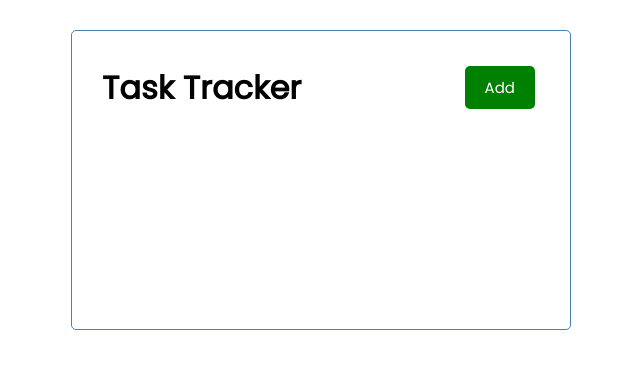
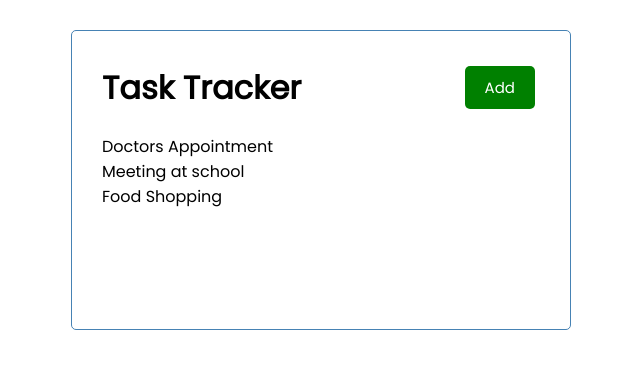
Before and after one commit to Antenor452/angular-crash-course, an Angular app: page / in a window 1280 px wide. Shown: the top 368 px of the page, without its empty margins (319-959 px from the left). Built offline with nearby package versions, Linux system fonts and the light colour scheme.

Commit message:
created task-item component

```diff
--- a/src/app/app.component.html
+++ b/src/app/app.component.html
@@ -1,3 +1,4 @@
 <div class="container">
   <app-header></app-header>
+  <app-tasks></app-tasks>
 </div>
--- a/src/app/app.module.ts
+++ b/src/app/app.module.ts
@@ -4,14 +4,16 @@
 import { AppComponent } from './app.component';
 import { HeaderComponent } from './components/header/header.component';
 import { ButtonComponent } from './components/button/button.component';
-import { TasksComponent } from './component/tasks/tasks.component';
+import { TasksComponent } from './components/tasks/tasks.component';
+import { TaskItemComponent } from './task-item/task-item.component';
 
 @NgModule({
   declarations: [
     AppComponent,
     HeaderComponent,
     ButtonComponent,
-    TasksComponent
+    TasksComponent,
+    TaskItemComponent
   ],
   imports: [
     BrowserModule
--- a/src/app/component/tasks/tasks.component.html
+++ /dev/null
@@ -1 +0,0 @@
-<p>tasks works!</p>
--- a/src/app/components/header/header.component.html
+++ b/src/app/components/header/header.component.html
@@ -1,5 +1,6 @@
 <header>
   <h1>{{ title }}</h1>
+
   <app-button
     color="green"
     text="Add"
--- a/src/app/components/tasks/tasks.component.html
+++ b/src/app/components/tasks/tasks.component.html
@@ -1 +1,3 @@
-<p>tasks works!</p>
+<app-task-item *ngFor="let task of tasks" [task]="task">
+  {{ task.text }}
+</app-task-item>
--- a/src/app/components/tasks/tasks.component.ts
+++ b/src/app/components/tasks/tasks.component.ts
@@ -1,5 +1,6 @@
 import { Component } from '@angular/core';
-
+import {Task} from '../../Task';
+import {TASKS} from '../../mock-tasks';
 @Component({
   selector: 'app-tasks',
   templateUrl: './tasks.component.html',
@@ -7,4 +8,5 @@
 })
 export class TasksComponent {
 
+  tasks:Task[] = TASKS;
 }
--- /dev/null
+++ b/src/app/task-item/task-item.component.html
@@ -0,0 +1 @@
+<p>{{ task.text }}</p>
```
Also changed, not shown: src/app/component/tasks/tasks.component.ts (deleted, +0 -10 lines), src/app/task-item/task-item.component.ts (added, +10 -0 lines), src/app/task-item/task-item.component.css (added), 1 other file (tests, documents, lock files or other folders).
